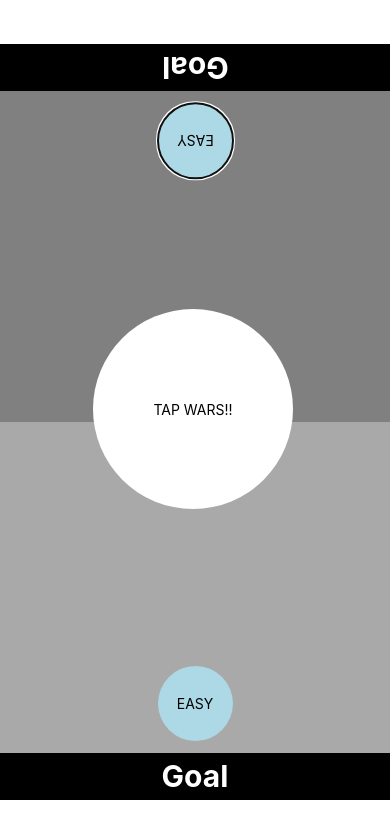
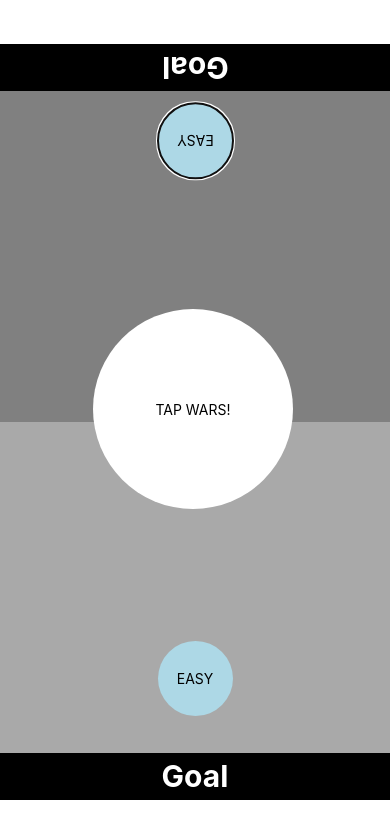
Before and after one commit to andywgarcia/TapWars, a React Native app: screen / in a window 390 px wide. Shown: the top 838 px of the page. Built offline with nearby package versions, Linux system fonts and the light colour scheme.

Commit message:
changed Nav functionality

```diff
--- a/containers/MainContainer.jsx
+++ b/containers/MainContainer.jsx
@@ -4,7 +4,8 @@ import Nav from '../views/Nav'
 import Game from '../views/Game'
 import CountDownTimer from '../views/CountDownTimer'
 
-let timerVar;
+let timerInterval;
+const TAP_WARS = "TAP WARS!"
 
 export default class MainContainer extends React.Component {
 
@@ -13,7 +14,7 @@ export default class MainContainer extends React.Component {
     this.state = {
       navHidden: true,
       playerContainer: true,
-      startGameText: 'Tap Wars!',
+      startGameText: TAP_WARS,
       startGameBallSize: 200,
       playerDifficulty: {
         playerOne: 3,
@@ -48,19 +49,19 @@ export default class MainContainer extends React.Component {
   }
 
   setTimer = () => {
-    if (this.state.startGameText === "Tap Wars!") {
+    if (this.state.startGameText === TAP_WARS) {
       this.setState({
         startGameText: 3,
         startGameBallSize: this.state.startGameBallSize - 50
       })
-    } else if (this.state.startGameText !== "Tap Wars!") {
+    } else if (this.state.startGameText !== TAP_WARS) {
       this.setState({
         startGameText: this.state.startGameText - 1,
         startGameBallSize: this.state.startGameBallSize - 50
       })
       if (this.state.startGameText === 0) {
         this.setHidden()
-        clearInterval(timerVar)
+        clearInterval(timerInterval)
       }
     }
   }
@@ -69,20 +70,21 @@ export default class MainContainer extends React.Component {
     this.setState({
       navHidden: true,
       playerContainer: true,
-      startGameText: 'Tap Wars!',
+      startGameText: TAP_WARS,
       startGameBallSize: 200
     })
   }
 
   togglePlayerField = () => {
     this.setState({
-      playerContainer: !this.state.playerContainer
+      playerContainer: !this.state.playerContainer,
+      transparency: true
     })
-    timerVar = setInterval(this.setTimer, 1000)
+    timerInterval = setInterval(this.setTimer, 1000)
   }
 
   render() {
-    return (
+    return(
       <React.Fragment>
         <Nav
           hidden={this.state.navHidden}
--- a/views/Nav.jsx
+++ b/views/Nav.jsx
@@ -13,18 +13,6 @@ function Nav(props) {
       return "MEDIUM"
     } else {
       return "HARD"
-    }
-  }
-
-  const timerRender = timer => {
-    if (timer === 3) {
-      return "III"
-    } else if (timer === 2) {
-      return "II"
-    } else if (timer === 1) {
-      return "I"
-    } else {
-      return "TAP WARS!!"
     }
   }
 
@@ -44,7 +32,7 @@ function Nav(props) {
           <TouchableHighlight onPress={props.togglePlayerField}
             style={[styles.tapWarsButton, {height: props.startGameBallSize,
             width: props.startGameBallSize}]} >
-            <Text>{timerRender(props.startGameText)}</Text>
+            <Text>{props.startGameText}</Text>
           </TouchableHighlight>
         </View>
         <View style={styles.playerTwoContainer}>
@@ -89,6 +77,7 @@ const styles = StyleSheet.create({
   },
   playerTwoButton: {
     padding: 5,
+    top: "-9%",
     height: 75,
     width: 75,
     borderRadius:400,
```
